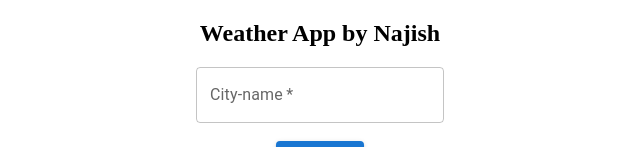
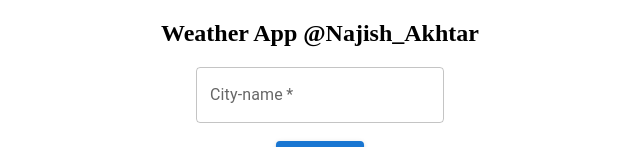
Before and after one commit to najishakhtar2378/weatherApp, a React (Vite) app: page / in a window 1280 px wide. Shown: the top 147 px of the page, without its empty margins (320-960 px from the left). Built offline with nearby package versions, Linux system fonts and the light colour scheme.

Commit message:
Update WeatherApp.jsx

```diff
--- a/src/WeatherApp.jsx
+++ b/src/WeatherApp.jsx
@@ -17,7 +17,7 @@ export default function WeatherApp(){
   }
   return(
   <div style={{textAlign:"center"}}>
-    <h2>Weather App by Najish</h2>
+    <h2>Weather App @Najish_Akhtar</h2>
     <SearchBox updateInfo={updateInfo}/>
     <InfoBox info={weatherInfo}/>
   </div>)
```
